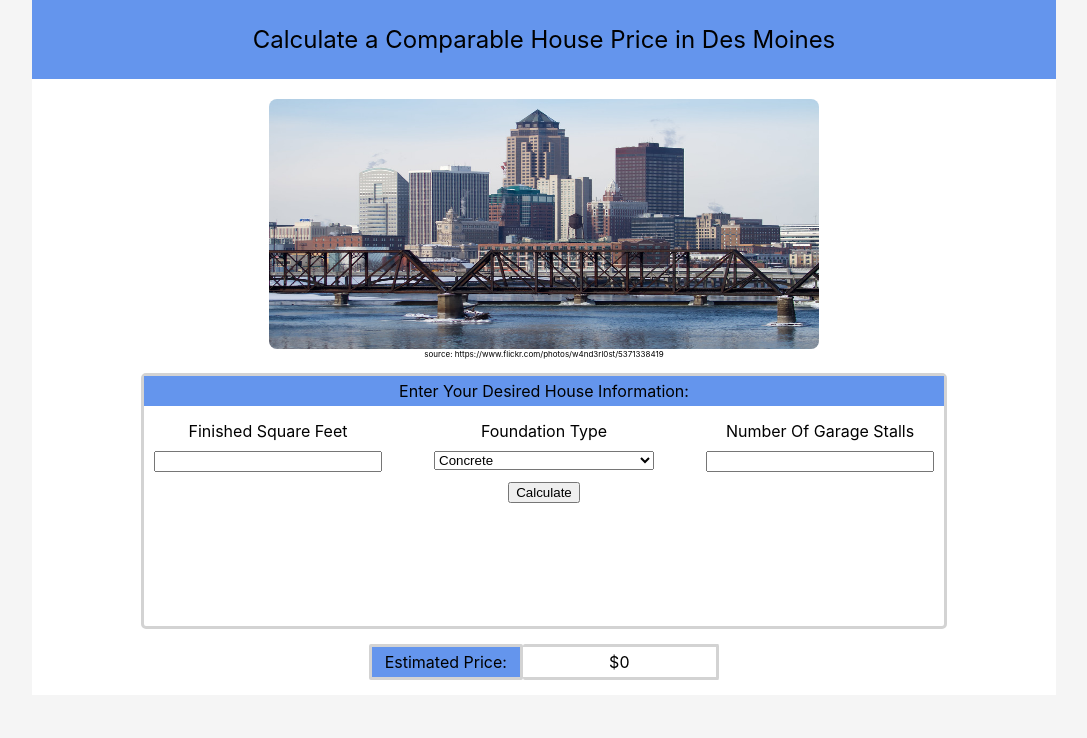
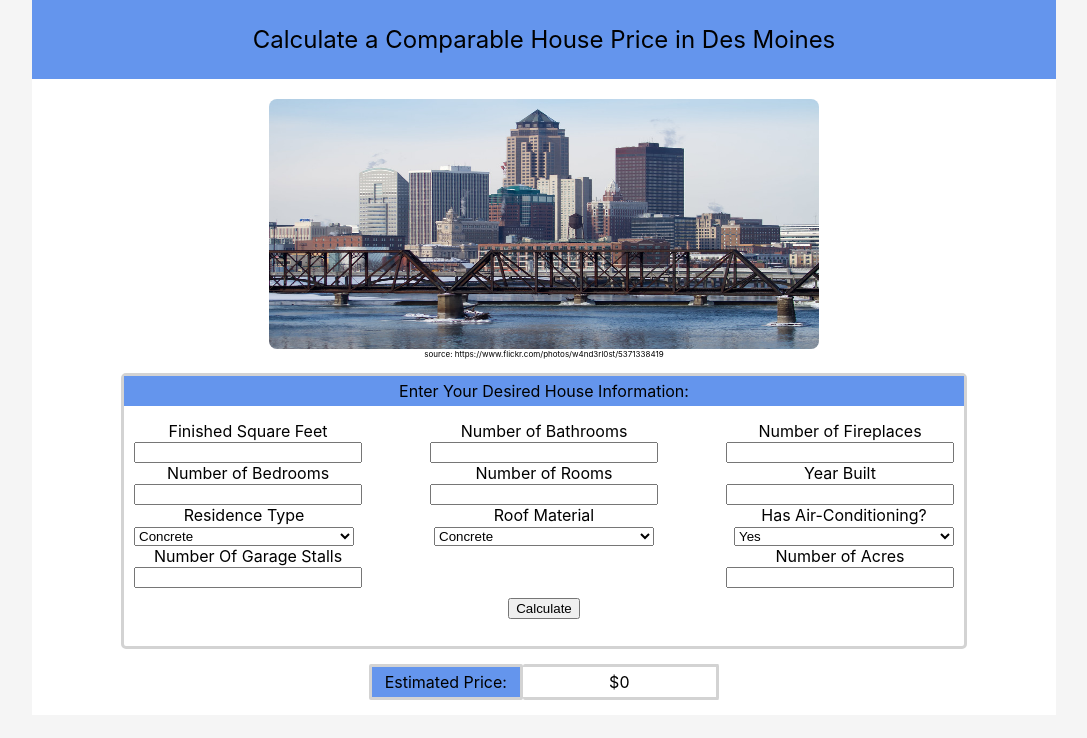
Before and after one commit to HansonMichaelR/PythonGroupProject, a React (Create React App) app in the folder purple-cobras-group-project-front-end/: page / in a window 1280 px wide. Shown: the top 738 px of the page, without its empty margins (96-1183 px from the left). Built offline with nearby package versions, Linux system fonts and the light colour scheme.

Commit message:
update front end and backend

```diff
--- a/purple-cobras-group-project-front-end/src/components/front-end.css
+++ b/purple-cobras-group-project-front-end/src/components/front-end.css
@@ -25,8 +25,8 @@
 
 .inputs-container {
     justify-self: center;
-    width: 800px;
-    height: 250px;
+    width: 840px;
+    height: 270px;
     border-radius: 5px;
     border: solid lightgray;
     margin-bottom: 15px;
@@ -52,11 +52,13 @@
 }
 
 .input {
-    margin: 10px 10px;
+    margin-left: 10px;
+    margin-right: 10px;
     width: 220px;
 }
 
 .submit {
+    margin-top: 10px;
     align-self: center;
     max-width: 300px
 }
--- a/purple-cobras-group-project-front-end/src/components/front-end.js
+++ b/purple-cobras-group-project-front-end/src/components/front-end.js
@@ -13,10 +13,27 @@ export const FrontEnd = () => {
             <div className='inputs-container'>
                 <div className='input-directions'>Enter Your Desired House Information:</div>
                 <Formik
-                      initialValues={{ finishedSquareFeet: '', numberOfGarageStalls: '', foundationType: '.85'}}
+                      initialValues={
+                        {
+                          total_living_area: '',
+                          garageStalls: '',
+                          land_acres: '',
+                          residence_type: '',
+                          roof_material: '',
+                          bathrooms: '',
+                          fireplaces: '',
+                          bedrooms: '',
+                          rooms: '',
+                          year_built: '',
+                          air_conditioning: '1'
+                        }
+                      }
                       onSubmit={(values, { setSubmitting }) => {
+                        console.log(values);
                         setTimeout(async () => {
-                          let response = await axios.get(`http://127.0.0.1:5000/regression?Input1=${values.finishedSquareFeet}&Input2=${values.foundationType}&Input3=23.1&Input4=55.2&Input5=66.3`);
+                          //the real url to use with our model
+                          //`http://127.0.0.1:5000/regression?total_living_area=${values.total_living_area}&garageStalls=${values.garageStalls}&land_acres=${values.land_acres}&residence_type=${values.residence_type}&roof_material=${values.roof_material}&bathrooms=${values.bathrooms}&fireplaces=${values.fireplaces}&bedrooms=${values.bedrooms}&rooms=${values.rooms}&year_built=${values.year_built}&air_conditioning=${values.air_conditioning}`
+                          let response = await axios.get(`http://127.0.0.1:5000/regression?Input1=${values.total_living_area}&Input2=${values.foundationType}&Input3=23.1&Input4=55.2&Input5=66.3`);
                           console.log(response.data.data[0].Prediction)
                           let responsePrediction = response.data.data[0].Prediction
                           setPrediction(Math.round(responsePrediction * 100) / 100)
@@ -29,19 +46,71 @@ export const FrontEnd = () => {
                           <div className='data-input'>
                             <div>
                               <div>Finished Square Feet</div>
-                              <Field type="text" name="finishedSquareFeet" className='input'/>
+                              <Field type="text" name="total_living_area" className='input'/>
                             </div>
                             <div>
-                              <div>Foundation Type</div>
-                              <Field component="select" type="text" name="foundationType" className='input'>
-                                <option value=".85">Concrete</option>
-                                <option value=".05">Wood</option>
-                                <option value=".65">Dirt</option>
+                              <div>Number of Bathrooms</div>
+                              <Field type="text" name="bathrooms" className='input'/>
+                            </div>
+                            <div>
+                              <div>Number of Fireplaces</div>
+                              <Field type="text" name="fireplaces" className='input'/>
+                            </div>
+                            <div>
+                              <div>Number of Bedrooms</div>
+                              <Field type="text" name="bedrooms" className='input'/>
+                            </div>
+                            <div>
+                              <div>Number of Rooms</div>
+                              <Field type="text" name="rooms" className='input'/>
+                            </div>
+                            <div>
+                              <div>Year Built</div>
+                              <Field type="text" name="year_built" className='input'/>
+                            </div>
+                            <div>
+                              <div>Residence Type</div>
+                              <Field component="select" type="text" name="residence_type" className='input'>
+                                <option value="0">Concrete</option>
+                                <option value="1">Wood</option>
+                                <option value="2">Dirt</option>
+                                <option value="3">Dirt</option>
+                                <option value="4">Dirt</option>
+                                <option value="5">Dirt</option>
+                                <option value="6">Dirt</option>
+                                <option value="7">Dirt</option>
+                                <option value="8">Dirt</option>
+                                <option value="9">Dirt</option>
+                                <option value="10">Dirt</option>
+                              </Field>
+                            </div>
+                            <div>
+                              <div>Roof Material</div>
+                              <Field component="select" type="text" name="roof_material" className='input'>
+                                <option value="0">Concrete</option>
+                                <option value="1">Wood</option>
+                                <option value="2">Dirt</option>
+                                <option value="3">Dirt</option>
+                                <option value="4">Dirt</option>
+                                <option value="5">Dirt</option>
+                                <option value="6">Dirt</option>
+                                <option value="7">Dirt</option>
+                              </Field>
+                            </div>
+                            <div>
+                              <div>Has Air-Conditioning?</div>
+                              <Field component="select" type="text" name="air_conditioning" className='input'>
+                                <option value="1">Yes</option>
+                                <option value="0">No</option>
                               </Field>
                             </div>
                             <div>
                               <div>Number Of Garage Stalls</div>
-                              <Field type="text" name="numberOfGarageStalls" className='input'/>
+                              <Field type="text" name="garageStalls" className='input'/>
+                            </div>
+                            <div>
+                              <div>Number of Acres</div>
+                              <Field type="text" name="land_acres" className='input'/>
                             </div>
                           </div>
                           <button type="submit" disabled={isSubmitting} className='submit'>
```
Also changed, not shown: 2 other files (tests, documents, lock files or other folders).
